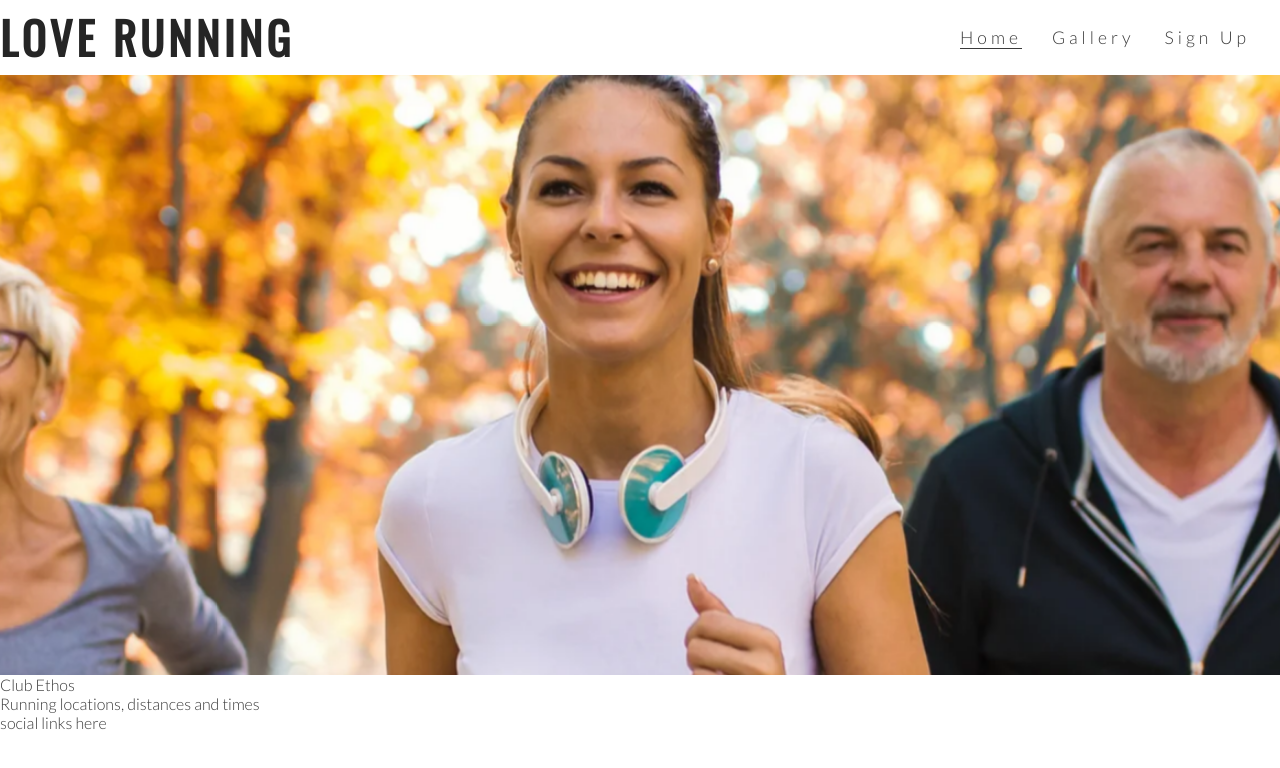
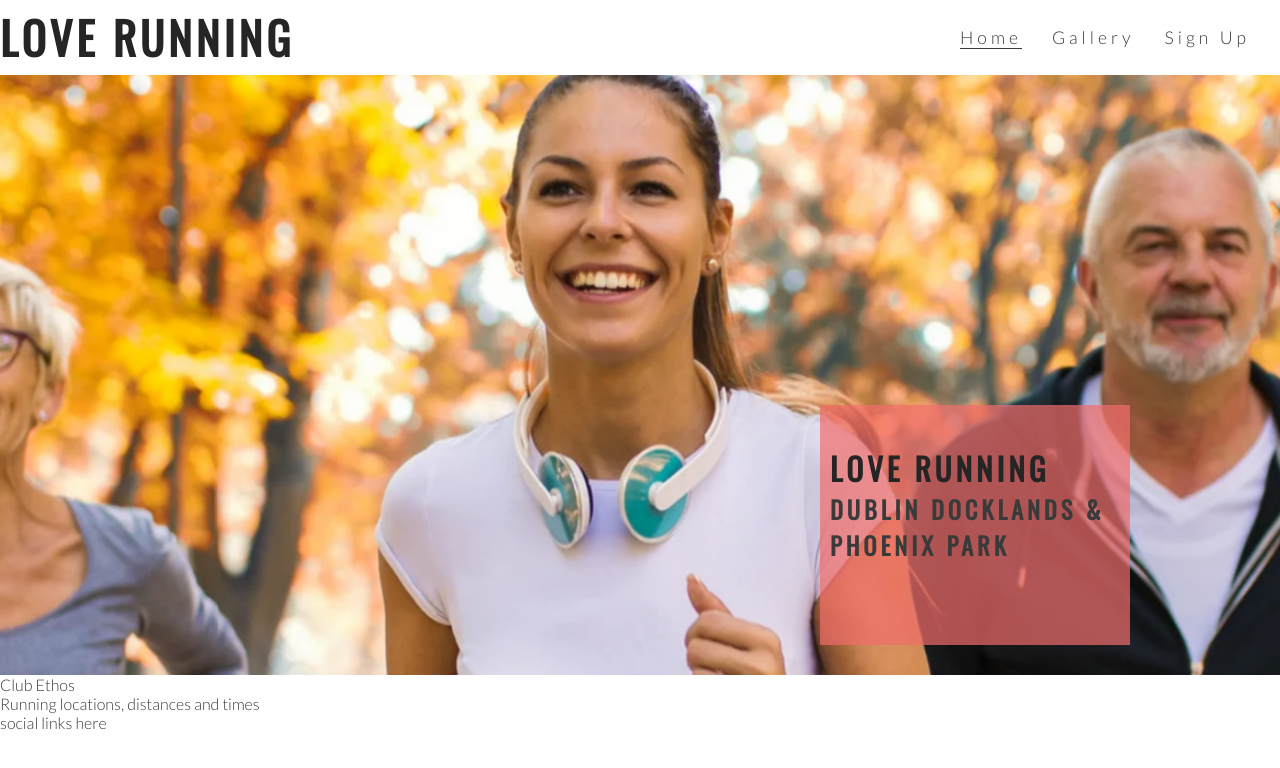
Before and after one commit to LonesG/love-running-project, a plain HTML site: page index.html in a window 1280 px wide. Drawn offline with nearby package versions, Linux system fonts and the light colour scheme.

Commit message:
Add cover text and style

```diff
--- a/assets/css/style.css
+++ b/assets/css/style.css
@@ -62,6 +62,11 @@ h1, h2 {
     height: 600px;
     width: 100%;
     overflow: hidden;
+    position: relative;
+}
+#cover text, #cover text h2 {
+    color:#fff;
+
 }
 
 #hero-image {
@@ -69,8 +74,8 @@ h1, h2 {
     width: 100%;
     background: url('../images/hero-image.webp') no-repeat center center;
     /* animates zoom effect on loading page*/
-    animation-name:hero-zoom;
-    animation-duration:5s;
+    animation-name: hero-zoom;
+    animation-duration: 5s;
     animation-fill-mode: forwards;
 }
 
@@ -83,3 +88,24 @@ h1, h2 {
         transform: scale(1.1);
     }
 }
+
+#cover-text {
+    font-size: 130%;
+    font-family: Oswald,  sans-serif;
+    text-transform: uppercase;
+    letter-spacing: 4px;
+
+    width: 300px;
+    height: 200px;
+
+    padding-top: 40px;
+    padding-left: 10px;
+
+    background-color: rgba(241, 109, 107, .7);
+
+    bottom: 30px;
+    right: 150px;
+
+    position: absolute;
+
+}
--- a/index.html
+++ b/index.html
@@ -32,6 +32,12 @@
     </header>
     <section id="hero-outer">
         <div id="hero-image"></div>
+        <div id="cover-text">
+            <h2>Love Running</h2>
+            <h3>Dublin Docklands & Phoenix Park</h3>
+
+        </div>
+
     </section>
     <section>
         Club Ethos
```
